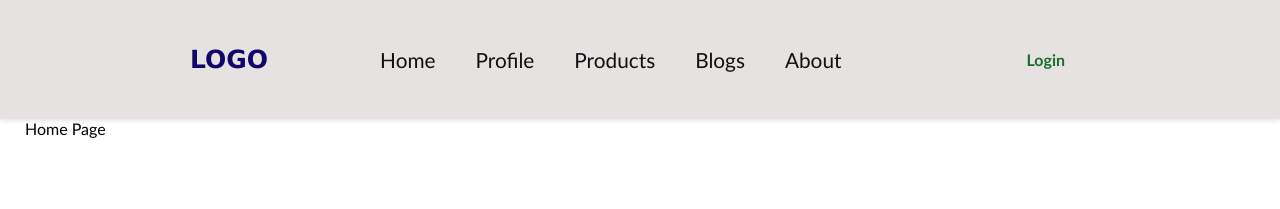
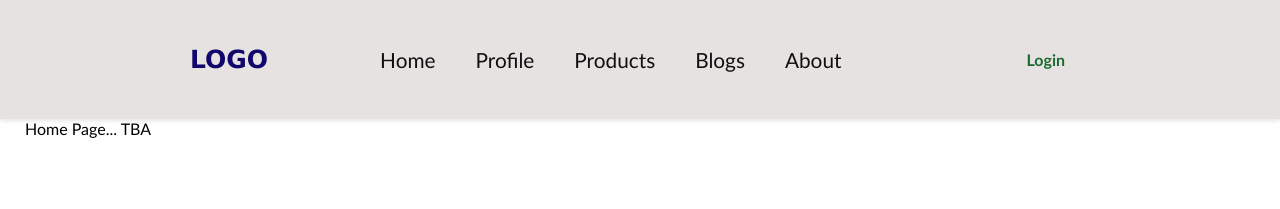
Before and after one commit to Tornik2/Assignment1, a Next.js app: page / in a window 1280 px wide. Shown: the top 209 px of the page. Built offline with nearby package versions, Linux system fonts and the light colour scheme; no server answers.

Commit message:
add avatar picture in header
if user is logged in it shows user avatar instead of login/logout link

```diff
--- a/app/components/Header/Header.css
+++ b/app/components/Header/Header.css
@@ -208,4 +208,12 @@ header:hover {
     color: #1c6b30;
     font-weight: 600;
   }
+  .user__image {
+    width: 30px;
+    height: 30px;
+  }
+  .user__image img {
+    width: 100%;
+    display: block;
+  }
 }
--- a/app/page.js
+++ b/app/page.js
@@ -1,7 +1,7 @@
 export default function HomePage() {
   return (
     <>
-      <div>Home Page</div>
+      <div>Home Page... TBA</div>
     </>
   );
 }
```
